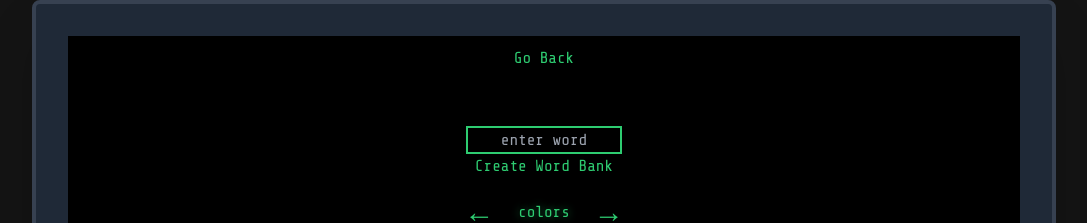
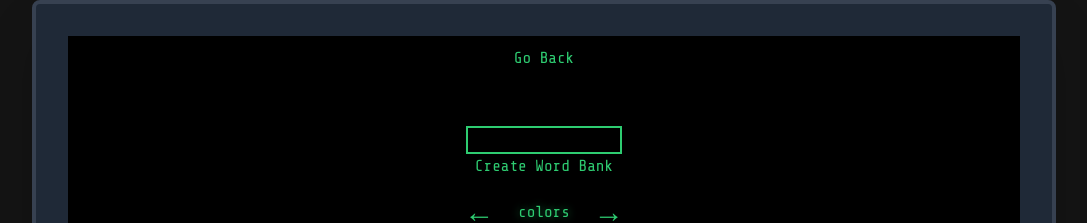
Before and after one commit to RoniGuru/word-game, a React (Vite) app: page /WordBank in a window 1280 px wide. Shown: the top 223 px of the page, without its empty margins (96-1183 px from the left). Built offline with nearby package versions, Linux system fonts and the light colour scheme.

Commit message:
fixed menu worbank navigation reset name and word in wordbanks after handlefunction

```diff
--- a/src/components/StartScreen.tsx
+++ b/src/components/StartScreen.tsx
@@ -51,7 +51,7 @@ export default function StartScreen({
         start the game
       </button>
       <button
-        onClick={() => navigate('/createWordBank')}
+        onClick={() => navigate('/WordBank')}
         className="menuButton w-1/3"
       >
         create WordBank
--- a/src/pages/WordBanks.tsx
+++ b/src/pages/WordBanks.tsx
@@ -40,12 +40,14 @@ export default function WordBankPage() {
   function handleAddWord(word: string) {
     if (word.length !== 0) {
       dispatch(addWordToBank({ category: currentCategory, word }));
+      setNewWord('');
     }
   }
 
   function handleCreateWordBank(name: string) {
     if (name.length !== 0) {
       dispatch(addCategory(name));
+      setName('');
     }
   }
 
@@ -62,7 +64,7 @@ export default function WordBankPage() {
         <input
           onChange={(e) => setName(e.target.value)}
           value={name}
-          placeholder="enter word"
+          placeholder=""
           className="textInput text-center w-full"
         />
         <button
```
